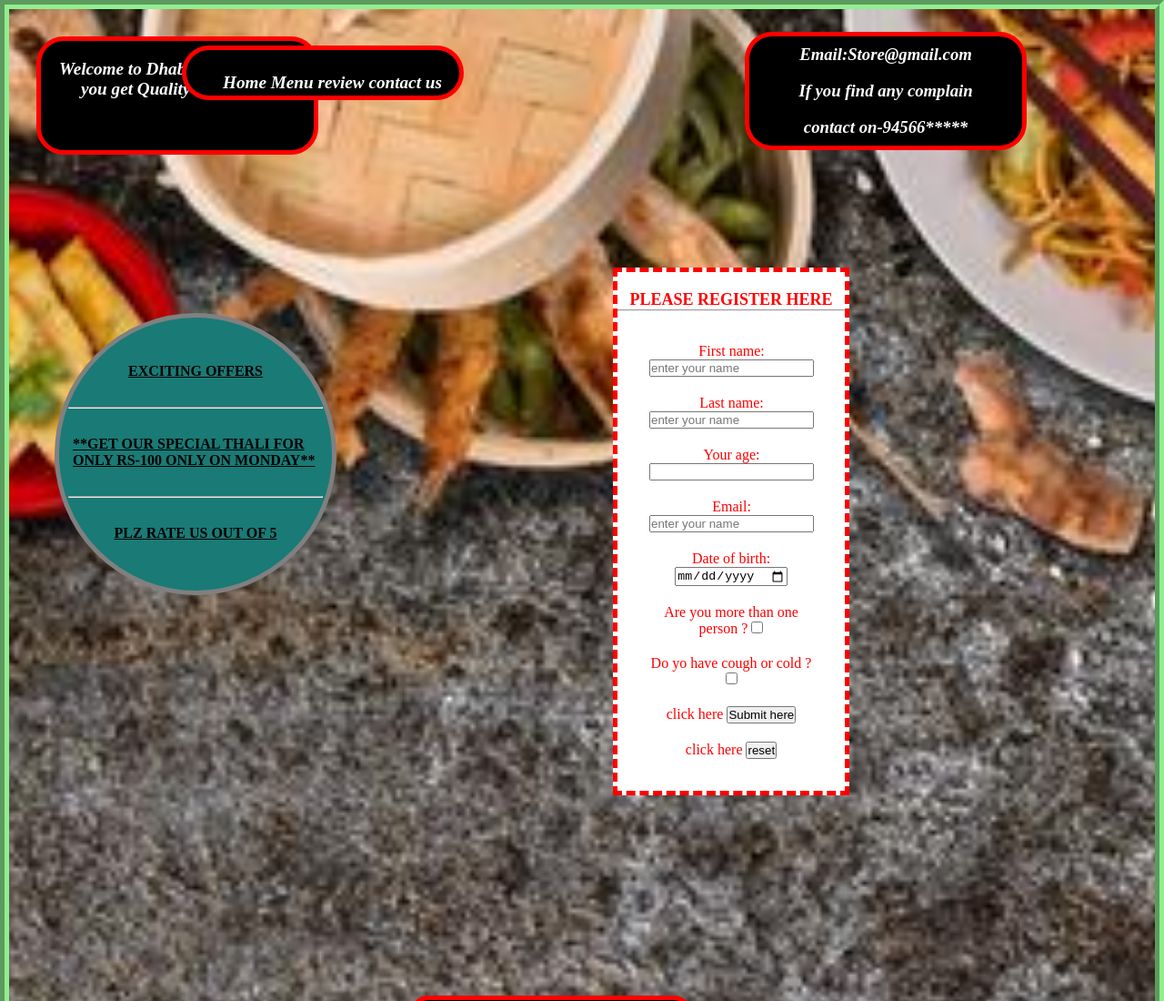
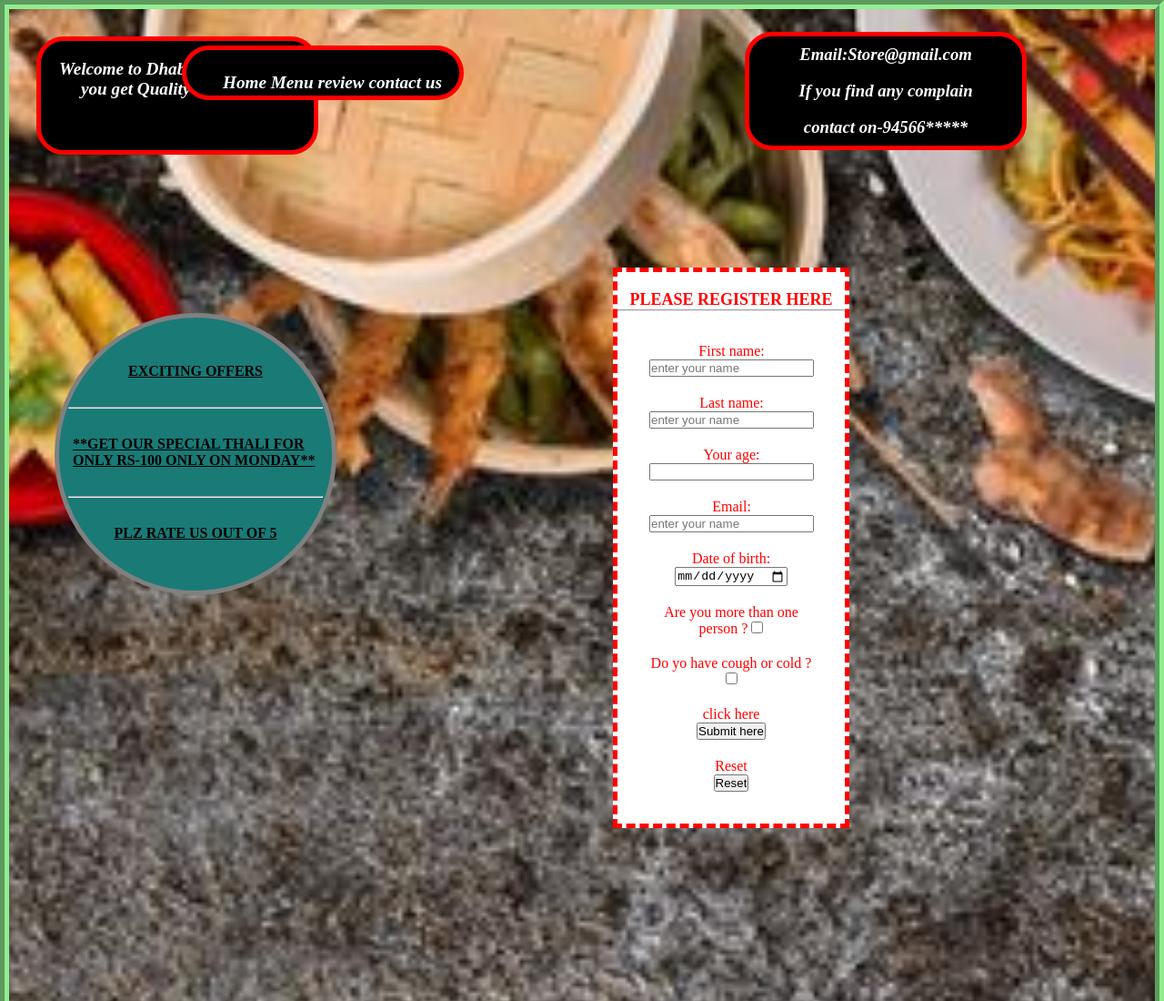
Before and after one commit to Sohel515/CSS-Hnadson-2, a plain HTML site: page index.html in a window 1280 px wide. Shown: the top 1100 px of the page at 91% size. Drawn offline with Linux system fonts and the light colour scheme.

Commit message:
form changes

```diff
--- a/index.html
+++ b/index.html
@@ -69,12 +69,12 @@
             <input type="checkbox" required />
           </div>
           <div class="input-box">
-            <span class="details">click here</span>
+            <span class="details">click here</span><br />
             <input type="submit" value="Submit here" />
           </div>
           <div class="input-box">
-            <span class="details">click here</span>
-            <input type="reset" value="reset" />
+            <span class="details">Reset</span><br />
+            <input type="reset" value="Reset" />
           </div>
         </div>
       </form>
```
